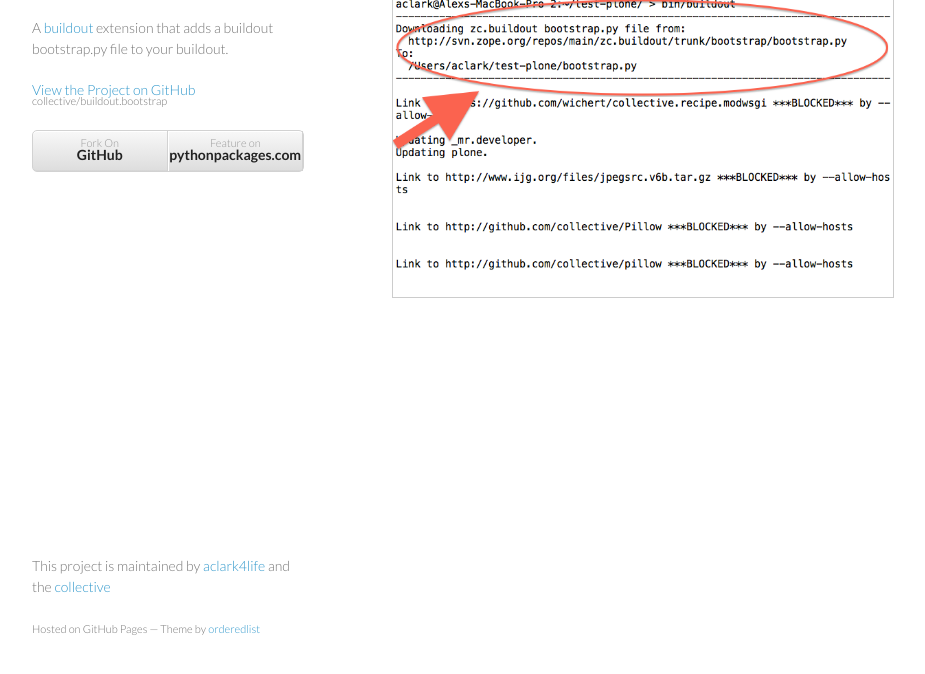
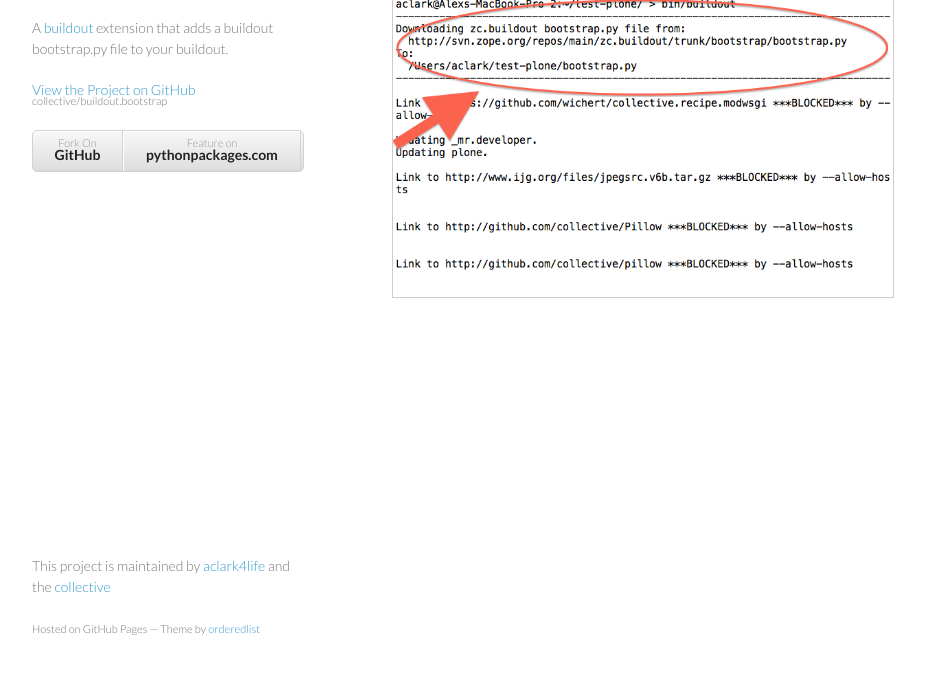
Before and after one commit to collective/buildout.bootstrap, a plain HTML site: page index.html in a window 1280 px wide. Shown: the part 92-766 px from the top of the page, without its empty margins (178-1103 px from the left). Drawn offline with Linux system fonts and the light colour scheme.

Commit message:
Fix style

```diff
--- a/stylesheets/styles.css
+++ b/stylesheets/styles.css
@@ -123,7 +123,7 @@ header ul {
 }
 
 header li {
-  width:133.5px;
+  width:89px;
   float:left;
   border-right:1px solid #d2d2d2;
   height:40px;
@@ -145,7 +145,7 @@ strong {
 }
 
 header ul li + li {
-  width:133.5px;
+  width:176px;
   border-left:1px solid #fff;
 }
 
```
